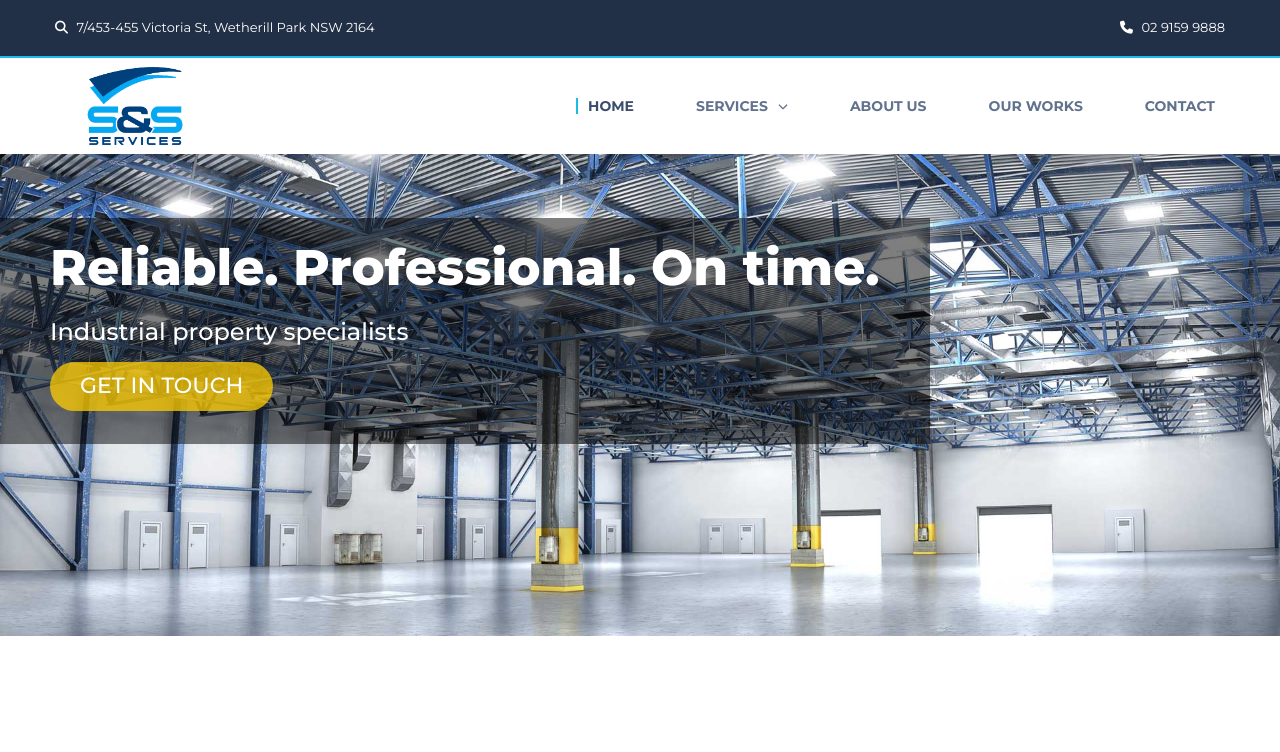
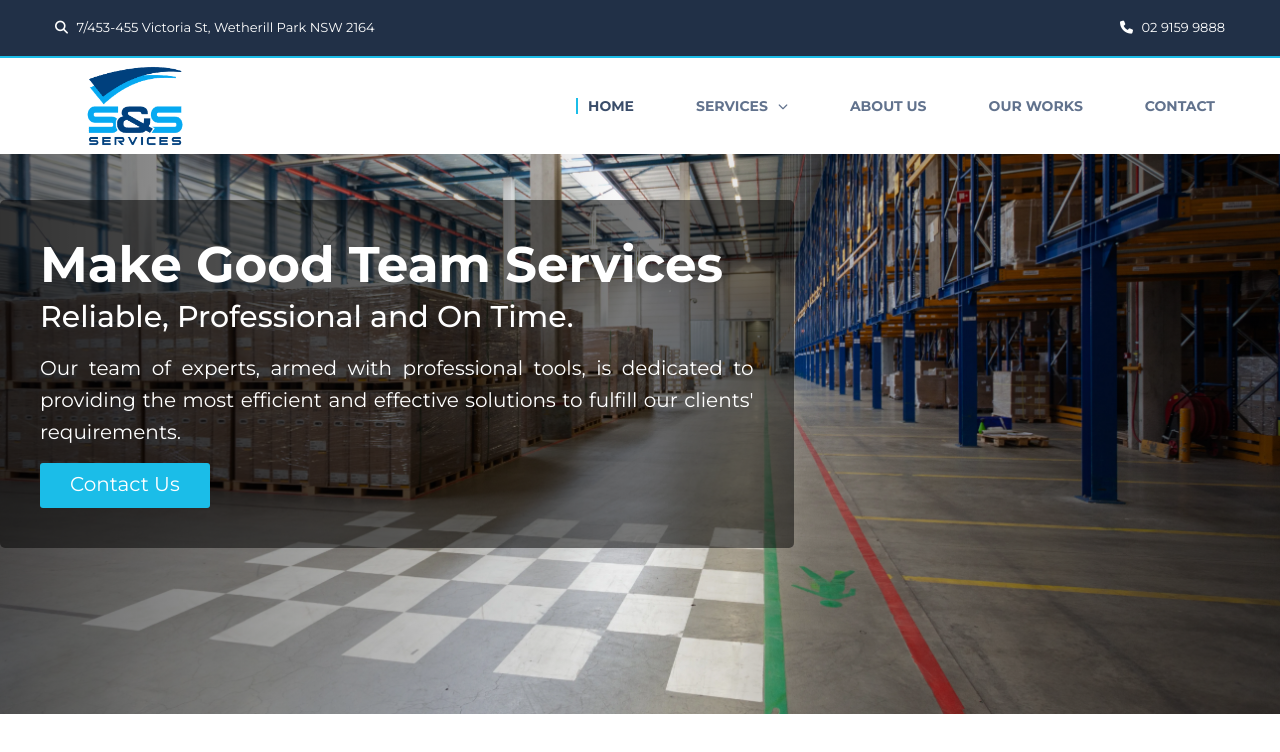
Before and after one commit to hhqbao/make-good-website, an Angular app in the folder makegood.client/: page / in a window 1280 px wide. Shown: the top 752 px of the page. Built offline with nearby package versions, Linux system fonts and the light colour scheme.

Commit message:
Replace banner image

```diff
--- a/makegood.client/src/app/main-banner/main-banner.component.html
+++ b/makegood.client/src/app/main-banner/main-banner.component.html
@@ -1,9 +1,22 @@
 <div class="main-banner-comp">
-  <div class="container container--2">
-    <div class="main-banner-comp__text-box">
-      <h1 class="heading heading--1">Reliable. Professional. On time.</h1>
-      <p class="paragraph paragraph--1">Industrial property specialists</p>
-      <a href="#" class="btn btn--1"> Get in touch </a>
+  <div class="main-banner-comp__container">
+    <div class="container container--2">
+      <div class="main-banner-comp__text-box">
+        <div class="banner-heading">
+          <h1 class="banner-heading__main">Make Good Team Services</h1>
+          <h2 class="banner-heading__sub">
+            Reliable, Professional and On Time.
+          </h2>
+        </div>
+        <div class="banner-paragraph">
+          Our team of experts, armed with professional tools, is dedicated to
+          providing the most efficient and effective solutions to fulfill our
+          clients' requirements.
+        </div>
+        <div class="banner-footer">
+          <a href="#" class="btn btn--1">Contact Us</a>
+        </div>
+      </div>
     </div>
   </div>
 </div>
--- a/makegood.client/src/style/3-bases/_animations.scss
+++ b/makegood.client/src/style/3-bases/_animations.scss
@@ -5,6 +5,22 @@
 
   100% {
     opacity: 1;
+  }
+}
+
+@keyframes slideInTop {
+  0% {
+    opacity: 0;
+    transform: translateY(-4rem);
+  }
+
+  80% {
+    transform: translateY(2rem);
+  }
+
+  100% {
+    opacity: 1;
+    transform: translateY(0);
   }
 }
 
--- a/makegood.client/src/style/3-bases/_buttons.scss
+++ b/makegood.client/src/style/3-bases/_buttons.scss
@@ -6,18 +6,15 @@
   text-decoration: none;
 
   &--1 {
-    background-color: rgba($yellow--1, 0.75);
-    border-radius: 5rem;
+    background-color: $blue--2;
+    border-radius: 0.3rem;
     color: $white--1;
-    font-size: 2.2rem;
-    font-weight: 500;
-    padding: 1.1rem 3rem;
-    text-transform: uppercase;
+    padding: 1.1rem 3rem 1.4rem 3rem;
     transition: all 0.2s ease-out;
 
     &:hover {
-      background-color: $white--1;
-      color: $black--1;
+      background-color: $blue--1;
+      color: $white--1;
       scale: 1.05;
     }
   }
--- a/makegood.client/src/style/3-bases/_headings.scss
+++ b/makegood.client/src/style/3-bases/_headings.scss
@@ -2,9 +2,8 @@
   display: block;
 
   &--1 {
-    color: $white--1;
-    font-weight: 800;
-    font-size: 5rem;
-    margin-bottom: 2rem;
+  }
+
+  &--2 {
   }
 }
--- a/makegood.client/src/style/3-bases/_paragraph.scss
+++ b/makegood.client/src/style/3-bases/_paragraph.scss
@@ -5,6 +5,7 @@
     color: $white--1;
     font-size: 2.4rem;
     font-weight: 500;
-    margin-bottom: 1.5rem;
+    line-height: 1.4;
+    margin-bottom: 1rem;
   }
 }
--- a/makegood.client/src/style/4-components/_main-banner.scss
+++ b/makegood.client/src/style/4-components/_main-banner.scss
@@ -1,13 +1,61 @@
 .main-banner-comp {
   background-repeat: no-repeat;
-  background-image: url("/images/main-banner.jpg");
+  background-image: url("/images/main-banner.webp");
   background-position: center bottom;
   background-size: cover;
-  padding: 5% 0 15% 0;
+  height: 70vh;
+  position: relative;
+
+  &__container {
+    align-items: center;
+    background: linear-gradient(
+      90deg,
+      rgba(black, 0.6) 0%,
+      rgba(white, 0) 50%,
+      rgba(black, 0.6) 100%
+    );
+    color: $white--1;
+    display: flex;
+    inset: 0;
+    position: absolute;
+  }
 
   &__text-box {
+    animation: slideInTop 0.5s ease-out;
+    animation-fill-mode: backwards;
+    animation-delay: 0.2s;
     background-color: rgba(black, 0.5);
+    border-radius: 0.5rem;
     display: inline-block;
-    padding: 2rem 5rem 3.3rem 5rem;
+    margin-top: -15vh;
+    max-width: 62%;
+    padding: 4rem;
+    line-height: 1;
+
+    .banner-heading {
+      margin-bottom: 2rem;
+
+      &__main {
+        font-size: 5rem;
+        font-weight: 700;
+        margin-bottom: 1.2rem;
+      }
+
+      &__sub {
+        font-size: 3rem;
+        font-weight: 500;
+      }
+    }
+
+    .banner-paragraph {
+      font-size: 2rem;
+      line-height: 1.6;
+      text-align: justify;
+    }
+
+    .banner-footer {
+      font-size: 2rem;
+      margin-top: 1.5rem;
+    }
   }
 }
```
Also changed, not shown: makegood.client/public/images/main-banner--old.jpg (renamed from makegood.client/public/Images/main-banner.jpg), makegood.client/public/images/main-banner.webp (added).
